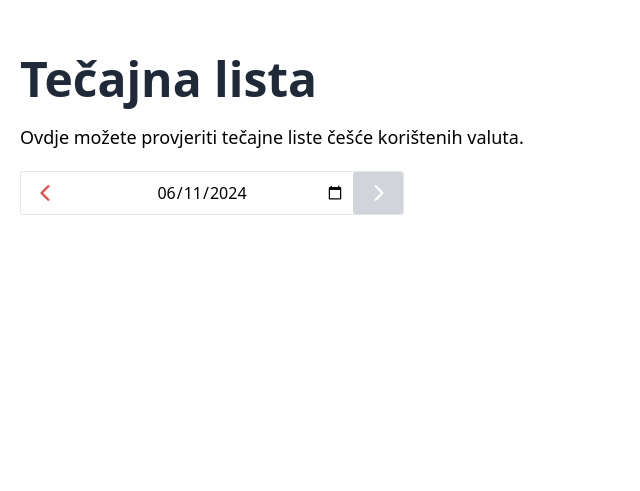
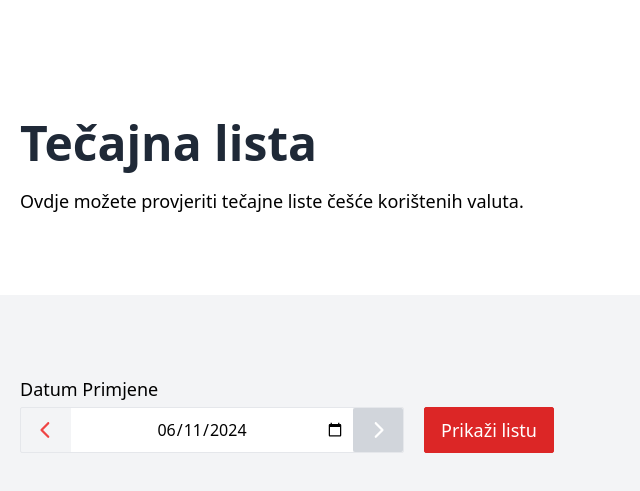
Before and after one commit to Zack1808/hnb_exchange_rate_lists, a React (Vite) app: page /tecaj in a window 1280 px wide. Shown: the part 105-596 px from the top of the page, without its empty margins (0-640 px from the left). Built offline with nearby package versions, Linux system fonts and the light colour scheme.

Commit message:
Added better styling

```diff
--- a/src/components/Button.tsx
+++ b/src/components/Button.tsx
@@ -24,8 +24,6 @@ const Button: React.FC<ButtonProps> = ({
   const disabledClasses =
     "bg-gray-300 !text-white border-gray-300 hover:bg-gray-300 hover:border-gray-300";
 
-  console.log(disabled);
-
   return (
     <button
       className={`py-2 px-4 flex rounded-sm items-center gap-2 transition  hover:bg-gray-100 text-lg ${
--- a/src/components/Container.tsx
+++ b/src/components/Container.tsx
@@ -3,11 +3,24 @@ import React from "react";
 import { ContainerProps } from "../interfaces/components";
 
 const Container = React.forwardRef<HTMLDivElement, ContainerProps>(
-  ({ children, background }, ref) => {
+  ({ children, background, spacing }, ref) => {
+    const getSpacing = () => {
+      switch (spacing) {
+        case "big":
+          return "py-20 md:py-40";
+        case "medium":
+          return "py-10 md:py-20";
+        case "small":
+          return "py-5";
+        default:
+          return;
+      }
+    };
+
     return (
       <div
         ref={ref}
-        className={`w-full px-5 md:py-40 py-20  flex justify-center ${
+        className={`w-full px-5 ${getSpacing()}  flex justify-center ${
           background ? "bg-gray-100" : ""
         }`}
       >
--- a/src/components/DatePicker.tsx
+++ b/src/components/DatePicker.tsx
@@ -49,14 +49,15 @@ const DatePicker: React.FC<DatePickerProps> = ({
   return (
     <div
       className={`${
-        disabled ? "" : "focus-within:ring-1"
-      } rounded-sm flex border w-full max-w-sm relative`}
+        disabled ? "bg-white" : "focus-within:ring-1"
+      } rounded-sm flex border w-full max-w-sm relative `}
     >
       {!disabled && onChange && (
         <Button
           className="px-2 text-red-500"
           onClick={decreaseDate}
           disabled={value && min ? value <= min : false}
+          type="button"
         >
           <FaChevronLeft />
         </Button>
@@ -79,6 +80,7 @@ const DatePicker: React.FC<DatePickerProps> = ({
           onClick={increaseDate}
           className="px-2 text-red-500"
           disabled={value && max ? value >= max : false}
+          type="button"
         >
           <FaChevronRight />
         </Button>
--- a/src/interfaces/components.ts
+++ b/src/interfaces/components.ts
@@ -13,6 +13,7 @@ export interface ButtonProps
 export interface ContainerProps {
   children: React.ReactNode;
   background?: boolean;
+  spacing: "big" | "small" | "medium" | "none";
 }
 
 export interface DatePickerProps
--- a/src/pages/ExchangeRatePage.tsx
+++ b/src/pages/ExchangeRatePage.tsx
@@ -2,6 +2,7 @@ import React, { useState } from "react";
 
 import Container from "../components/Container";
 import DatePicker from "../components/DatePicker";
+import Button from "../components/Button";
 
 import { getFormatedCurrentDate } from "../helpers/getFormatedDates";
 
@@ -12,19 +13,33 @@ const ExchangeRatePage: React.FC = () => {
 
   return (
     <>
-      <Container>
-        <h1 className="text-5xl mt-10 md:mt-0 font-semibold text-gray-800 flex flex-col items-start justify-start">
+      <Container spacing="medium">
+        <h1 className="text-5xl mt-20 md:mt-36 font-semibold text-gray-800 flex flex-col items-start justify-start">
           Tečajna lista
         </h1>
         <p className="text-lg">
           Ovdje možete provjeriti tečajne liste češće korištenih valuta.
         </p>
+      </Container>
+      <Container spacing="medium" background>
+        <form className="flex flex-col gap-1 w-full md:max-w-xl  justify-between ">
+          <label htmlFor="datum-primjene" className="text-lg">
+            Datum Primjene
+          </label>
+          <fieldset className="flex gap-5 flex-col md:flex-row">
             <DatePicker
               value={date}
               onChange={setDate}
               min={"2023-01-01"}
               max={getFormatedCurrentDate()}
+              name="datum-primjene"
+              id="datum-primjene"
             />
+            <Button primary className="justify-center">
+              Prikaži listu
+            </Button>
+          </fieldset>
+        </form>
       </Container>
     </>
   );
--- a/src/pages/Home.tsx
+++ b/src/pages/Home.tsx
@@ -29,7 +29,7 @@ const Home: React.FC = () => {
           Saznajte više
         </Button>
       </HeroContainer>
-      <Container ref={exchangeRef} background>
+      <Container spacing="big" ref={exchangeRef} background>
         <h2 className="text-3xl text-gray-800 font-semibold">Trenutni tečaj</h2>
         <div className="flex flex-col md:flex-row justify-between md:items-center gap-5 w-full">
           <p className="text-lg text-gray-800 max-w-5xl">
@@ -44,7 +44,7 @@ const Home: React.FC = () => {
           </Link>
         </div>
       </Container>
-      <Container>
+      <Container spacing="big">
         <h2 className="text-3xl text-gray-800 font-semibold">
           Tečaj američkog dolara
         </h2>
```
Lines whose indentation alone changed are shown as unchanged.
